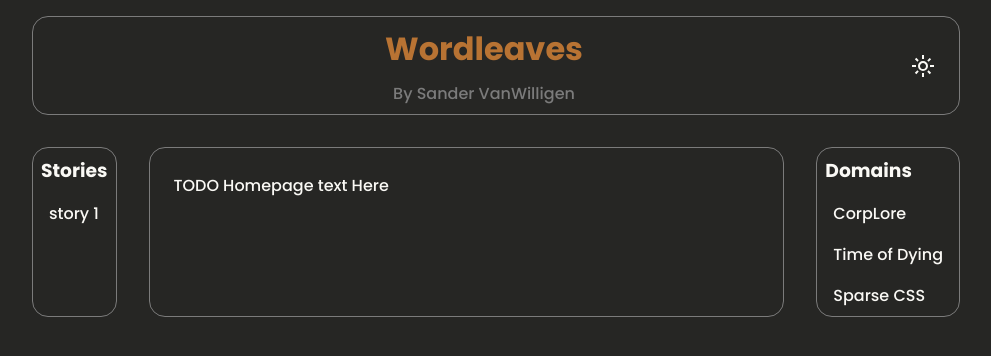
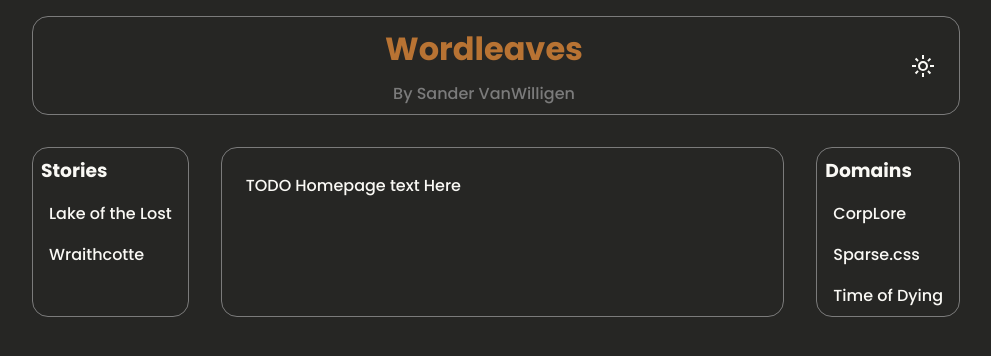
Before and after one commit to sandervw/Wordleaves, a React (Vite) app: page / in a window 1280 px wide. Shown: the top 356 px of the page, without its empty margins (144-1135 px from the left). Built offline with nearby package versions, Linux system fonts and the light colour scheme; a web font is replaced by a local one.

Commit message:
Got app working with dynamic story/domain docs

```diff
--- a/src/App.tsx
+++ b/src/App.tsx
@@ -6,32 +6,51 @@ import { Navbar } from "./components/layout/Navbar";
 import { Homepage } from "./components/pages/Homepage";
 import { Page } from "./components/pages/Page";
 import { Sidebar } from "./components/layout/Sidebar";
+import type { DocEntry } from "./types/DocEntry";
+
+const domainDocs = import.meta.glob("./domaindocs/*.md", {
+  query: "?raw",
+  import: "default",
+  eager: true,
+}) as Record<string, string>;
+
+const storyDocs = import.meta.glob("./storydocs/*.md", {
+  query: "?raw",
+  import: "default",
+  eager: true,
+}) as Record<string, string>;
+
+const extractName = (path: string): string => {
+  const filename = path.split("/").pop() ?? "";
+  return filename.replace(".md", "");
+};
+
+const buildEntries = (docs: Readonly<Record<string, string>>): readonly DocEntry[] =>
+  Object.entries(docs).map(([path, content]) => ({
+    name: extractName(path),
+    content,
+  }));
+
+const domainEntries = buildEntries(domainDocs);
+const storyEntries = buildEntries(storyDocs);
+
+const allEntries = new Map<string, string>([
+  ...domainEntries.map(({ name, content }) => [name, content] as const),
+  ...storyEntries.map(({ name, content }) => [name, content] as const),
+]);
 
 const App = (): ReactElement => {
-  const [currentPage, setCurrentPage] = useState<"sparse" | "corplore" | "tod">(
-    "sparse",
-  );
+  const [currentPage, setCurrentPage] = useState<string | null>(null);
 
-  const renderPage = (): ReactElement => {
-    switch (currentPage) {
-      case "sparse":
-        return <Homepage />;
-      case "corplore":
-        return <Page />;
-      case "tod":
-        return <Page />;
-      default:
-        return <Homepage />;
-    }
-  };
+  const pageContent = currentPage ? allEntries.get(currentPage) ?? null : null;
 
   return (
     <div className="width-75 margin-center">
       <Navbar />
       <div className="display-flex">
-        <Sidebar variant="stories" />
-        {renderPage()}
-        <Sidebar variant="domain" onNavigate={setCurrentPage} />
+        <Sidebar items={storyEntries} title="Stories" onNavigate={setCurrentPage} />
+        {pageContent ? <Page pageText={pageContent} /> : <Homepage />}
+        <Sidebar items={domainEntries} title="Domains" onNavigate={setCurrentPage} />
       </div>
     </div>
   );
--- a/src/components/layout/Sidebar.tsx
+++ b/src/components/layout/Sidebar.tsx
@@ -1,68 +1,33 @@
 import type { ReactElement } from "react";
+import type { DocEntry } from "../../types/DocEntry";
 
 interface SidebarProps {
-  readonly variant?: "stories" | "domain";
-  readonly onNavigate?: (page: "sparse" | "corplore" | "tod") => void;
+  readonly items: readonly DocEntry[];
+  readonly title: string;
+  readonly onNavigate: (page: string) => void;
 }
 
-const Sidebar = ({ variant = "stories", onNavigate }: SidebarProps): ReactElement => {
-  const handleNavigate = (page: "sparse" | "corplore" | "tod"): void => {
-    onNavigate?.(page);
-  };
+const formatName = (name: string): string => {
+  return name.replace(/-/g, " ");
+};
 
-  if (variant === "domain") {
-    return (
-      <aside className="sidebar container">
-        <h3 className="padding-small">Domains</h3>
-        <nav>
-          <ul className="list">
-            <li className="list-item">
+const Sidebar = ({ items, title, onNavigate }: SidebarProps): ReactElement => {
+  return (
+    <aside className="sidebar container">
+      <h3 className="padding-small">{title}</h3>
+      <nav>
+        <ul className="list">
+          {items.map((item) => (
+            <li key={item.name} className="list-item">
               <a
                 href="#"
                 className="link"
-                onClick={() => handleNavigate("corplore")}
+                onClick={(e) => { e.preventDefault(); onNavigate(item.name); }}
               >
-                CorpLore
+                {formatName(item.name)}
               </a>
             </li>
-            <li className="list-item">
-              <a
-                href="#"
-                className="link"
-                onClick={() => handleNavigate("tod")}
-              >
-                Time of Dying
-              </a>
-            </li>
-            <li className="list-item">
-              <a
-                href="#"
-                className="link"
-                onClick={() => handleNavigate("sparse")}
-              >
-                Sparse CSS
-              </a>
-            </li>
-          </ul>
-        </nav>
-      </aside>
-    );
-  }
-
-  return (
-    <aside className="sidebar container">
-      <h3 className="padding-small">Stories</h3>
-      <nav>
-        <ul className="list">
-          <li className="list-item">
-            <a
-              href="#"
-              className="link"
-              onClick={(e) => e.preventDefault()}
-            >
-              story 1
-            </a>
-          </li>
+          ))}
         </ul>
       </nav>
     </aside>
--- a/src/components/pages/Page.tsx
+++ b/src/components/pages/Page.tsx
@@ -1,16 +1,15 @@
+import type { ReactElement } from "react";
 import MarkdownText from "../parts/MarkdownText";
 
-const Page = ({ pageText }: { pageText?: string }) => {
-  // TODO: Fetch page text from text passed from file in domaindocs or storydocs
-  // for now use placeholder text
-  if (!pageText) {
-    pageText = "TODO Page text Here";
-  }
+interface PageProps {
+  readonly pageText: string;
+}
 
+const Page = ({ pageText }: PageProps): ReactElement => {
   return (
     <main className="page container">
       <div className="page-text">
-        <MarkdownText text={pageText} isEditable={true} />
+        <MarkdownText key={pageText} text={pageText} isEditable={true} />
       </div>
     </main>
   );
--- /dev/null
+++ b/src/types/DocEntry.ts
@@ -0,0 +1,6 @@
+interface DocEntry {
+  readonly name: string;
+  readonly content: string;
+}
+
+export type { DocEntry };
```
